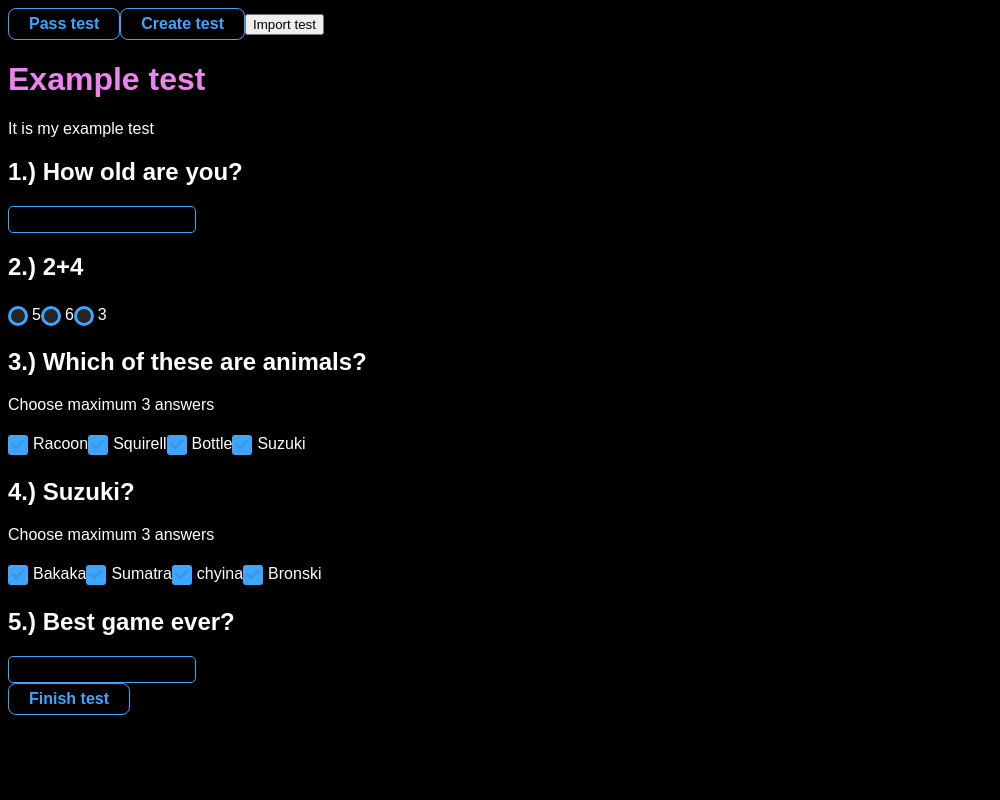
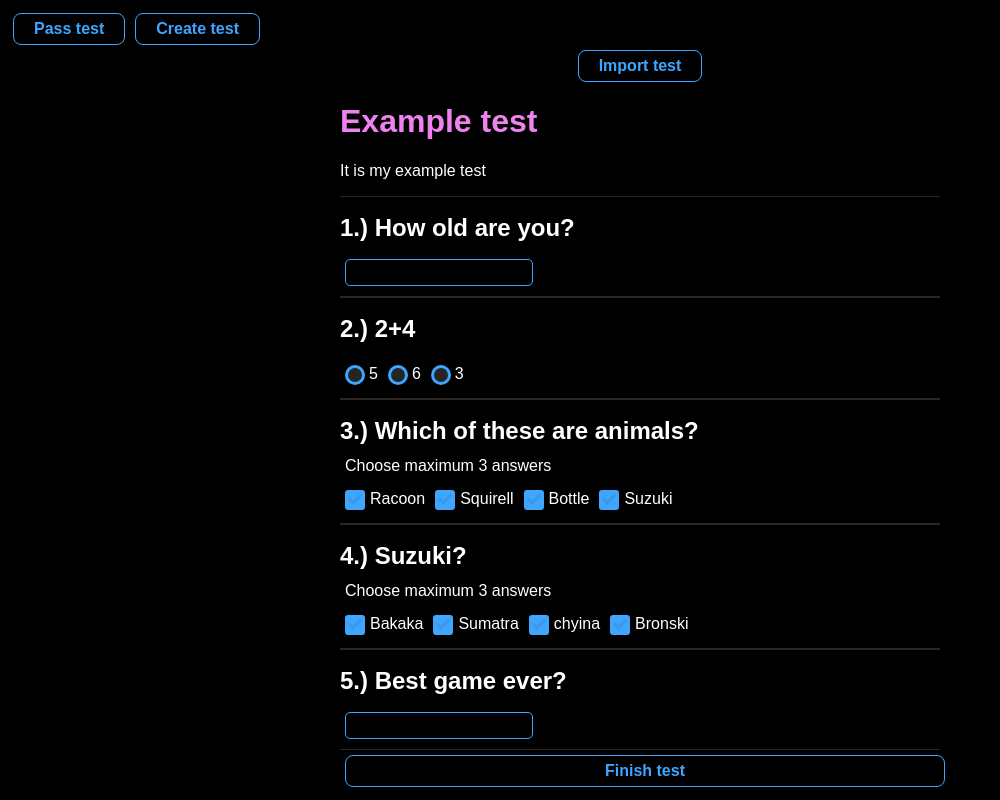
Before and after one commit to ronikiienko/tests_app, a React (Vite) app: page / in a window 1280 px wide. Shown: the whole page, without its empty margins (0-1000 px from the left). Built offline with nearby package versions, Linux system fonts and the light colour scheme.

Commit message:
wip: add some styles

```diff
--- a/src/StyledElements/Button/Button.css
+++ b/src/StyledElements/Button/Button.css
@@ -1,4 +1,5 @@
 .custom-button {
+    display: inline-block;
     cursor: pointer;
     font-weight: bold;
     padding-inline: 20px;
@@ -10,6 +11,7 @@
     border: 1px solid var(--button-default);
     background: transparent;
     transition: all 0.2s;
+    margin: 5px;
 }
 
 .custom-button:hover {
--- a/src/StyledElements/Checkbox/Checkbox.css
+++ b/src/StyledElements/Checkbox/Checkbox.css
@@ -1,5 +1,6 @@
 .checkbox-container {
     padding: 5px 0px;
+    margin: 5px;
     display: inline-block;
 }
 
--- a/src/StyledElements/Input/Input.css
+++ b/src/StyledElements/Input/Input.css
@@ -1,5 +1,5 @@
 .text-input-label {
-    /*margin: 5px;*/
+    margin: 5px;
     font-size: 16px;
     font-weight: lighter;
     /*padding-right: 6px;*/
--- a/src/StyledElements/Radio/Radio.css
+++ b/src/StyledElements/Radio/Radio.css
@@ -1,4 +1,5 @@
 .radio-container {
+    margin: 5px;
     padding: 5px 0px;
     display: inline-block;
 }
--- /dev/null
+++ b/src/components/passTest/PassTest.css
@@ -0,0 +1,6 @@
+.pass-test-container {
+    max-width: fit-content;
+    margin: auto;
+    min-width: 600px;
+    /*text-align: center;*/
+}
--- a/src/components/passTest/PassTest.jsx
+++ b/src/components/passTest/PassTest.jsx
@@ -5,6 +5,8 @@ import {Button} from '../../StyledElements/Button/Button.jsx';
 import {JSONParseCatch} from '../../utils.js';
 
 import Header from './Header.jsx';
+
+import './PassTest.css';
 import {QuestionMemoized} from './Question.jsx';
 import {Results} from './Results.jsx';
 
@@ -50,8 +52,8 @@ export default function PassTest() {
     }
 
     return (
-        <>
-            <button onClick={handleUserFile}>Import test</button>
+        <div className="pass-test-container">
+            <Button style={{display: 'block', margin: 'auto'}} onClick={handleUserFile}>Import test</Button>
             {!isInProcess && <Results answers={answers} testConfigs={testConfigs}/>}
             {isInProcess && (
                 <>
@@ -61,8 +63,9 @@ export default function PassTest() {
             )
             }
             <Button
+                style={{width: '100%'}}
                 onClick={isInProcess ? finishTest : startTest}>{isInProcess ? 'Finish test' : 'Restart test'}
             </Button>
-        </>
+        </div>
     );
 }
--- /dev/null
+++ b/src/components/passTest/Question.css
@@ -0,0 +1,13 @@
+.question-header {
+    margin-block: 12px;
+}
+
+.question-description {
+    margin: 5px;
+}
+
+.question-container {
+    border-block: 1px solid var(--splitters-gray);
+    display: block;
+    padding-block: 5px;
+}
--- a/src/components/passTest/Question.jsx
+++ b/src/components/passTest/Question.jsx
@@ -4,6 +4,7 @@ import {TEST_QUESTION_ANSWER_KEYS, TEST_QUESTION_ANSWER_TYPE_MAP, TEST_QUESTION_
 import {Checkbox} from '../../StyledElements/Checkbox/Checkbox.jsx';
 import {Input} from '../../StyledElements/Input/Input.jsx';
 import {Radio} from '../../StyledElements/Radio/Radio.jsx';
+import './Question.css';
 
 
 function areQuestionAnswersChanged(prevProps, newProps) {
@@ -49,8 +50,8 @@ function Question({questionData, questionIndex, answers, setAnswers}) {
         });
     }
     return (
-        <div>
-            <h2>{questionIndex + 1}.) {questionData[TEST_QUESTION_KEYS.question]}</h2>
+        <div className="question-container">
+            <h2 className="question-header">{questionIndex + 1}.) {questionData[TEST_QUESTION_KEYS.question]}</h2>
             {(answersType === TEST_QUESTION_ANSWER_TYPE_MAP.number || answersType === TEST_QUESTION_ANSWER_TYPE_MAP.text) && (
                 <>
                     <Input
@@ -62,7 +63,7 @@ function Question({questionData, questionIndex, answers, setAnswers}) {
             )}
             {answersType === TEST_QUESTION_ANSWER_TYPE_MAP.checkbox && (
                 <>
-                    <p>Choose maximum {maxChecked} answers</p>
+                    <p className="question-description">Choose maximum {maxChecked} answers</p>
                     {answersData.map((answerData, index) => {
                         const id = nanoid();
                         console.log(answers[questionIndex]?.[index] === answerData.answer.toString());
@@ -86,16 +87,6 @@ function Question({questionData, questionIndex, answers, setAnswers}) {
                     {answersData.map((answerData, index) => {
                         const id = nanoid();
                         return (
-                            // <label key={id}>
-                            //     {answerData[TEST_QUESTION_ANSWER_KEYS.answer]}
-                            //     <input
-                            //         type={answersType}
-                            //         name={questionIndex}
-                            //         value={answerData.answer}
-                            //         checked={answers[questionIndex]?.[0] === answerData.answer.toString()}
-                            //         onChange={(event) => handleChange(event, index)}
-                            //     />
-                            // </label>
                             <span key={id}>
                                 <Radio
                                     id={id}
```
